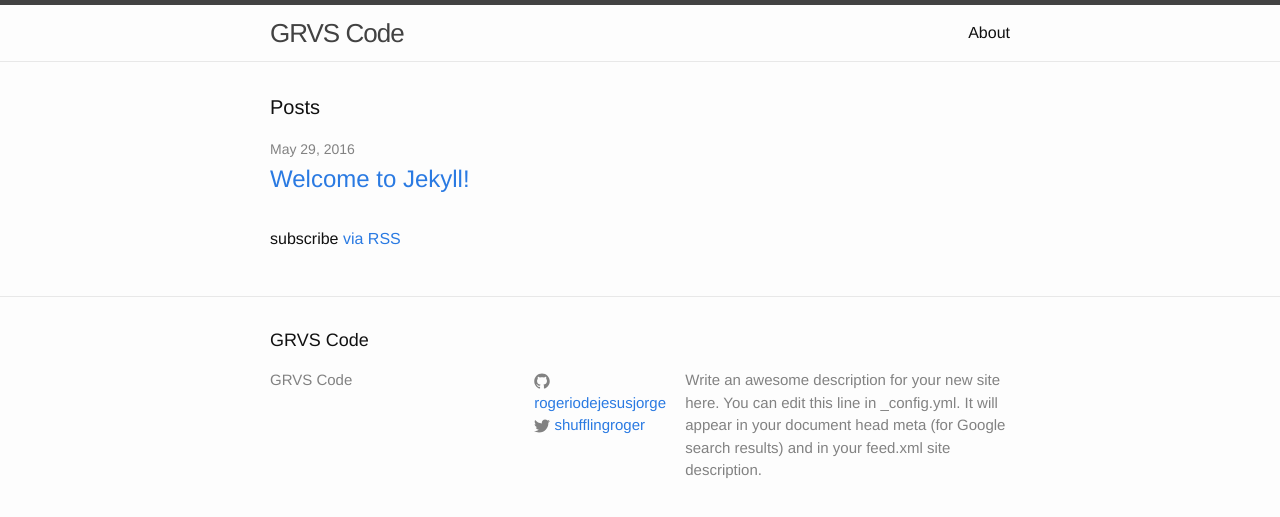
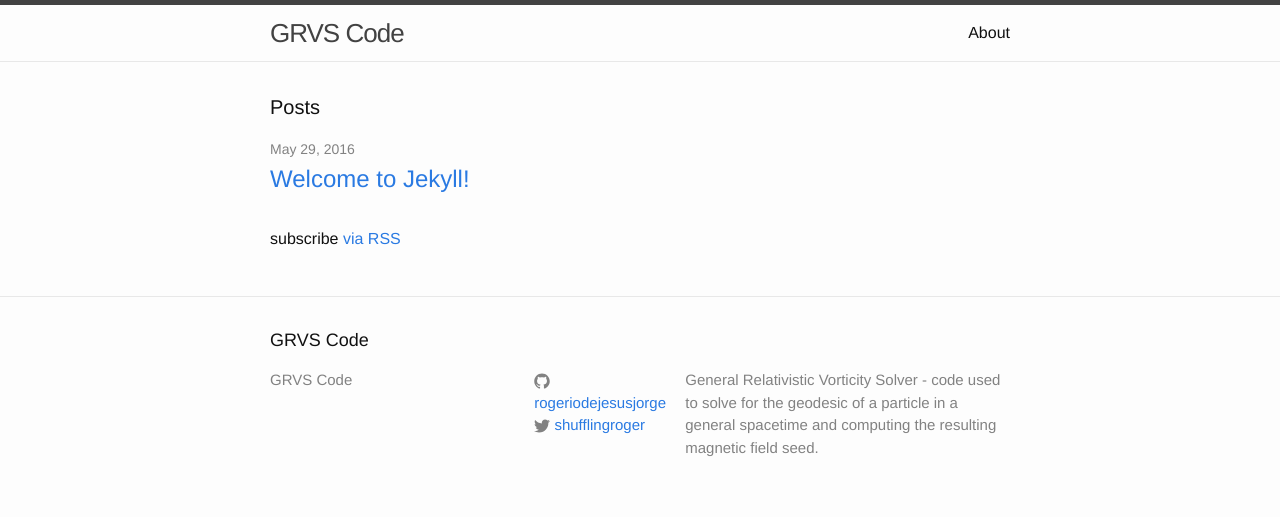
Before and after one commit to Rogeriodejesusjorge/GRVS, a Jekyll site: the page built from index.html, in a window 1280 px wide. Shown: the top 517 px of the page. Built offline with Jekyll 4.4.1, drawn with Linux system fonts in a browser that asks for light colours.

Commit message:
about
description

```diff
--- a/_config.yml
+++ b/_config.yml
@@ -9,9 +9,7 @@
 title: GRVS Code
 email:
 description: > # this means to ignore newlines until "baseurl:"
-  Write an awesome description for your new site here. You can edit this
-  line in _config.yml. It will appear in your document head meta (for
-  Google search results) and in your feed.xml site description.
+  General Relativistic Vorticity Solver - code used to solve for the geodesic of a particle in a general spacetime and computing the resulting magnetic field seed.
 baseurl: "/grvs" # the subpath of your site, e.g. /blog
 url: "http://rogeriodejesusjorge.github.io/GRVS" # the base hostname & protocol for your site
 twitter_username: shufflingroger
```
